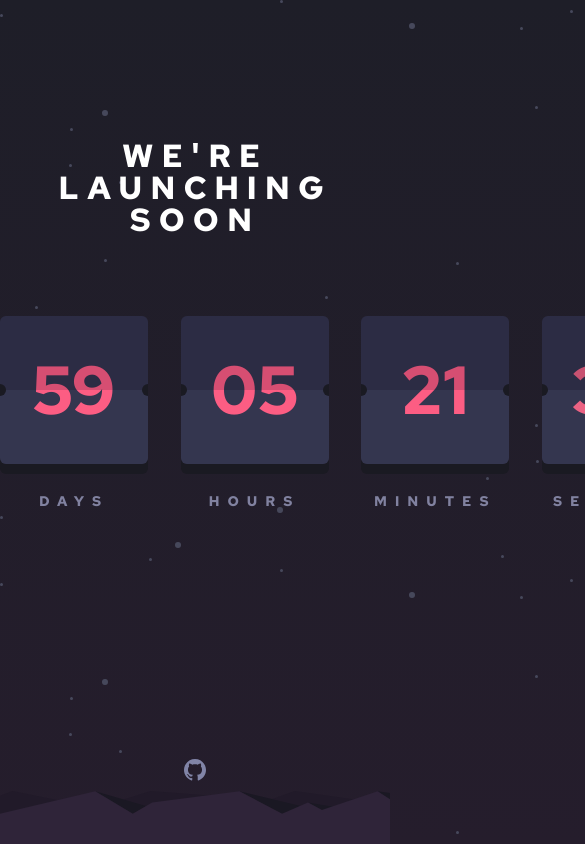
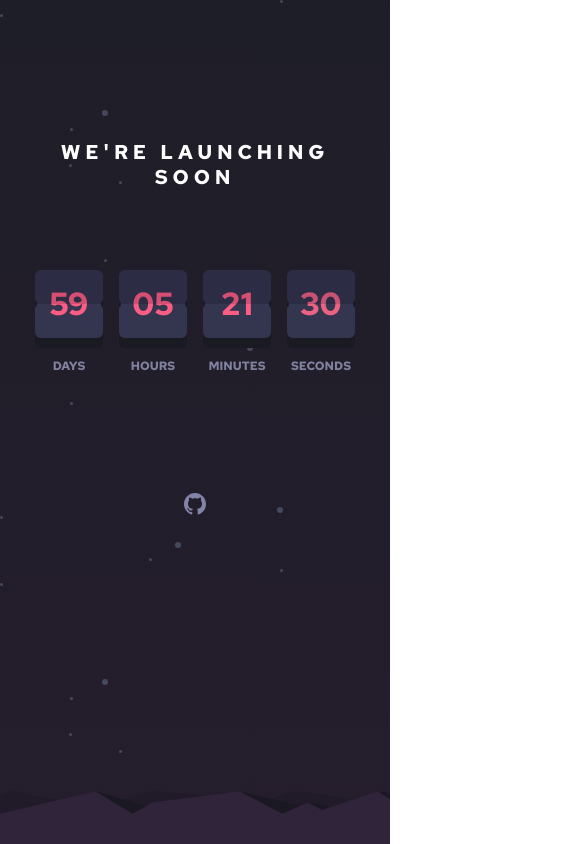
Before and after one commit to tyradire/launch-countdown-timer, a plain HTML site: page index.html in a window 390 px wide. Shown: the top 844 px of the page, 585 px wide, since content can reach past the window. Drawn offline with Linux system fonts and the light colour scheme.

Commit message:
minor fix styles

```diff
--- a/styles/index.css
+++ b/styles/index.css
@@ -3,18 +3,22 @@
   font-family: 'Red Hat Text', sans-serif;
   margin: 0;
   max-height: 100vh;
+  width: 100%;
 }
 
 .main {
   width: 100%;
   height: 100vh;
   margin: 0 auto;
-  background: url('../images/pattern-hills.svg') no-repeat 0 bottom;
-  background-size: contain;
+  background-image: url("../images/pattern-hills.svg");
+  background-repeat: no-repeat;
+  background-size: 100%;
+  background-position-y: bottom;
 }
 
 .title {
-  margin: 0;
+  width: 80%;
+  margin: 0 auto;
   padding-top: 140px;
   text-transform: uppercase;
   text-align: center;
@@ -190,7 +194,7 @@
   display: flex;
   width: 24px;
   height: 24px;
-  margin: 250px auto 0;
+  margin: 120px auto 0;
   cursor: pointer;
 }
 
@@ -201,3 +205,58 @@
 .icon svg:hover path {
   fill: #f36186;
 }
+
+@media screen and (max-width: 768px) {
+  .title {
+    font-size: 26px;
+    line-height: 26px;
+  }
+  .timer {
+    width: 480px;
+    margin: 120px auto 0;
+  }
+  .timer__flip-card {
+    width: 100px;
+    height: 100px;
+    font-size: 48px;
+  }
+  .timer__point {
+    top: 45px;
+    width: 10px;
+    height: 10px;
+  }
+  .timer__title {
+    margin: 22px auto 0;
+    font-size: 12px;
+    line-height: 12px;
+    letter-spacing: .3rem;
+  }
+}
+
+@media screen and (max-width: 500px) {
+  .title {
+    letter-spacing: .3rem;
+    font-size: 20px;
+    line-height: 25px;
+  }
+  .timer {
+    width: 320px;
+    margin: 80px auto 0;
+  }
+  .timer__flip-card {
+    width: 68px;
+    height: 68px;
+    font-size: 32px;
+  }
+  .timer__point {
+    top: 30px;
+    width: 8px;
+    height: 8px;
+  }
+  .timer__title {
+    margin: 22px auto 0;
+    font-size: 12px;
+    line-height: 12px;
+    letter-spacing: 0;
+  }
+}
```
